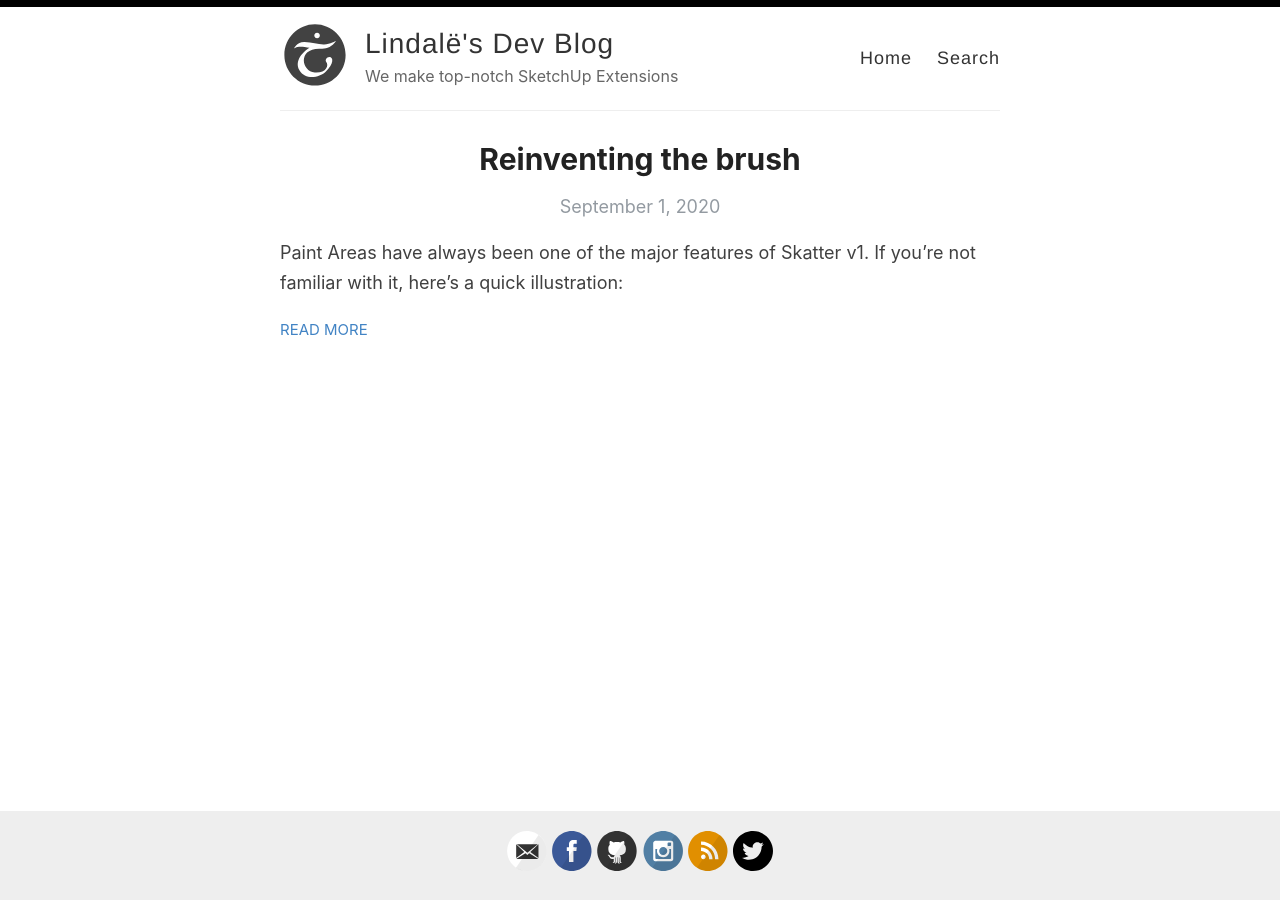
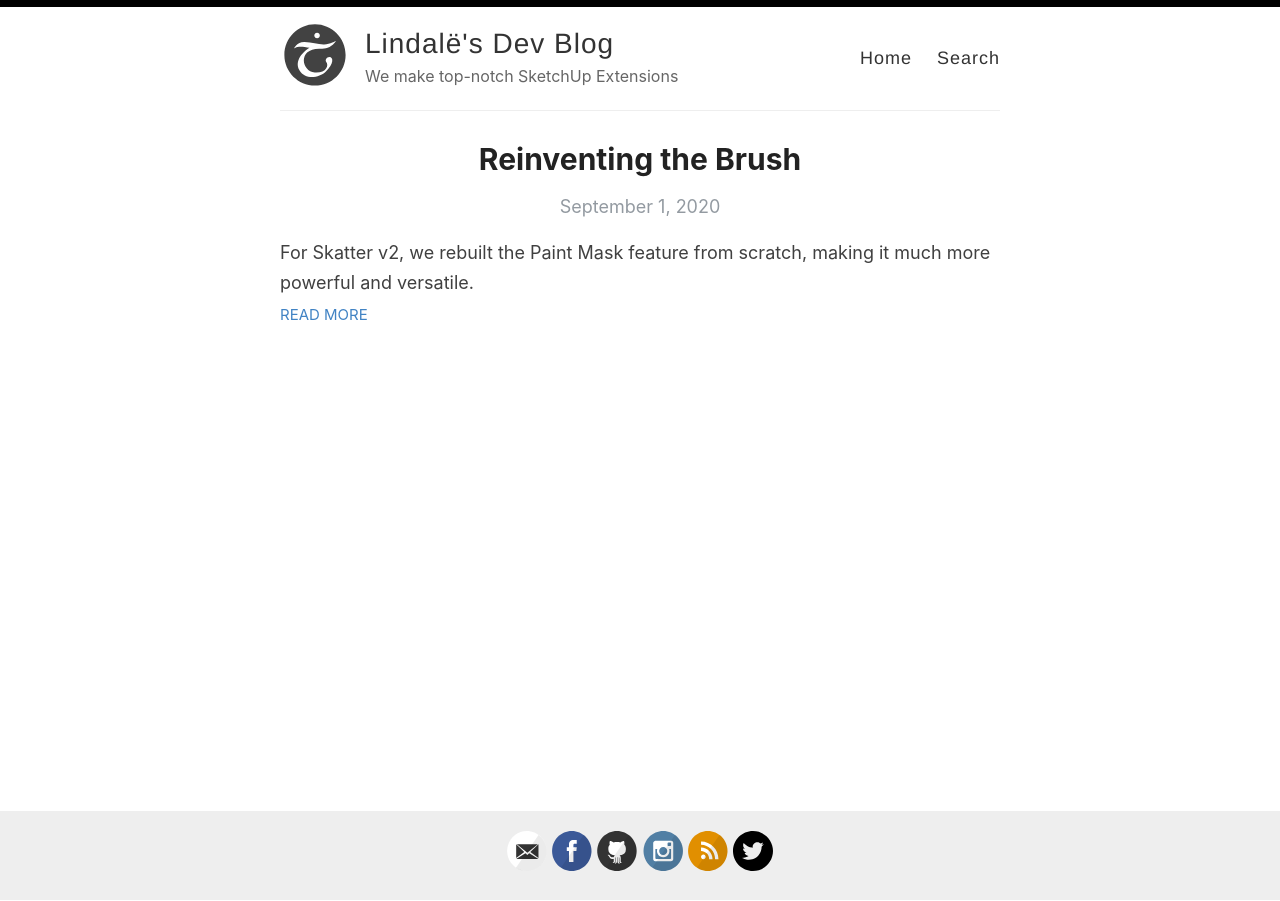
Before and after one commit to lindale-dev/lindale-dev.github.io, a Jekyll site: the page built from index.html, in a window 1280 px wide. Built offline with Jekyll 4.4.1, drawn with Linux system fonts in a browser that asks for light colours; the list of posts is cut into pages by our own code.

Commit message:
Adding excerpt to Reinventing the Brush

```diff
--- a/_posts/2020-09-01-Reinventing the brush.md
+++ b/_posts/2020-09-01-Reinventing the brush.md
@@ -1,13 +1,14 @@
 ---
 layout: post
-title: Reinventing the brush
+title: Reinventing the Brush
 author: Thomas
+excerpt: For Skatter v2, we rebuilt the Paint Mask feature from scratch, making it much more powerful and versatile.
 comments_url:
 ---
 
 
 
-Paint Areas have always been one of the major features of Skatter v1. If you're not familiar with it, here's a quick illustration:
+Paint Areas have always been one of the major features of Skatter v1. If you're not familiar with them, here's a quick illustration:
 
 <img src="{{ site.url }}/images/paint_areas.gif" alt="paint_areas" style="zoom:30%;" />
 
```
